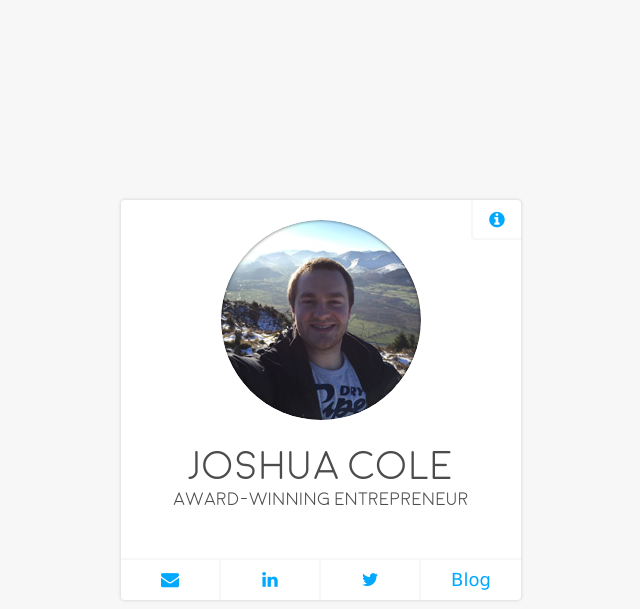
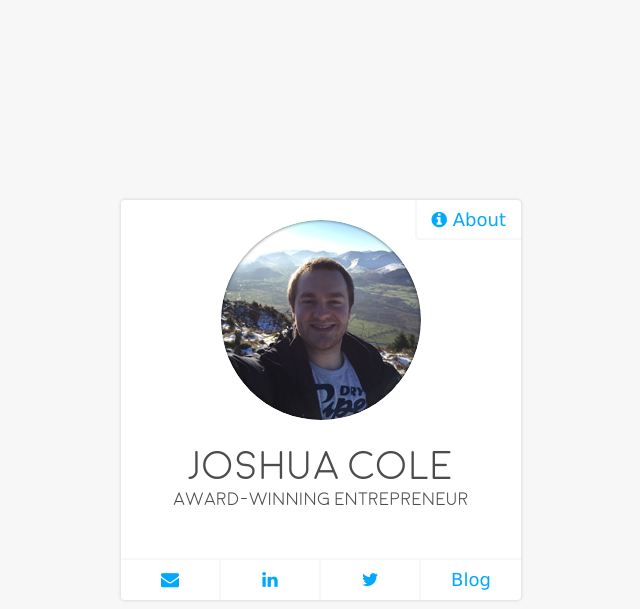
Before and after one commit to saikojosh/Joshua-Cole-Me, a PHP site: page / in a window 1280 px wide. Shown: the top 609 px of the page, without its empty margins (319-959 px from the left). Run offline with PHP 8.4, Linux system fonts and the light colour scheme.

Commit message:
Improved top buttons

```diff
--- a/index.html
+++ b/index.html
@@ -48,7 +48,10 @@
     <div class="card">
       <div id="info" class="face front">
         <div class="inner">
-          <a href="JavaScript:void(0);" onclick="Global.showAbout();" class="button about-link"><i class="fa fa-info-circle"></i></a>
+          <a href="JavaScript:void(0);" onclick="Global.showAbout();" class="button about-link">
+            <i class="fa fa-info-circle"></i>
+            About
+          </a>
           <div class="avatar"><div class="photo"></div></div>
           <div class="name"><span class="selectable">Joshua Cole</span></div>
           <div class="sub-title"><span class="selectable">Award-Winning Entrepreneur</span></div>
@@ -63,7 +66,10 @@
 
       <div id="about" class="face back">
         <div class="inner">
-          <a href="JavaScript:void(0);" onclick="Global.showInfo();" class="button info-link"><i class="fa fa-rotate-left"></i></a>
+          <a href="JavaScript:void(0);" onclick="Global.showInfo();" class="button info-link">
+            <i class="fa fa-rotate-left"></i>
+            Back
+          </a>
           <div class="title"><span class="selectable">About Me</span></div>
           <div class="text">
             <p class="selectable">Hey I'm Josh, an award-winning entrepreneur based in <strong>London</strong> and the South Coast, but born and bred in <strong>Portsmouth</strong>!</p>
--- a/static/css/global.css
+++ b/static/css/global.css
@@ -188,10 +188,14 @@ strong {
   position: absolute;
   top: 0;
   right: 0;
-  width: 50px;
   border-top: 0 !important;
   border-right: 0 !important;
   border-bottom-left-radius: 4px;
+  padding: 0 15px;
+}
+
+#info > .inner > .about-link.button > i {
+
 }
 
 #info > .inner > .avatar {
@@ -262,10 +266,10 @@ strong {
   z-index: 2;
   top: 0;
   left: 0;
-  width: 50px;
   border-top: 0 !important;
   border-left: 0 !important;
   border-bottom-right-radius: 4px;
+  padding: 0 15px;
 }
 
 #about > .inner > .title {
```
